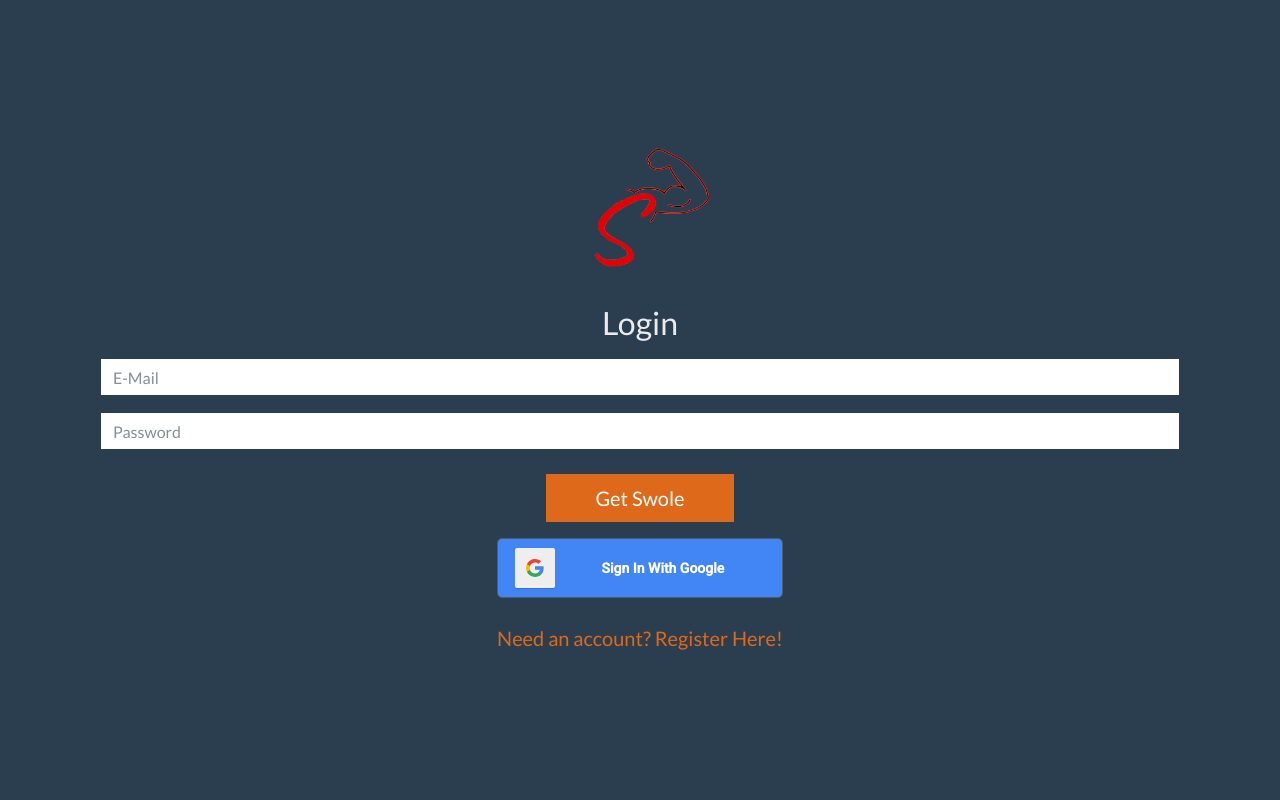
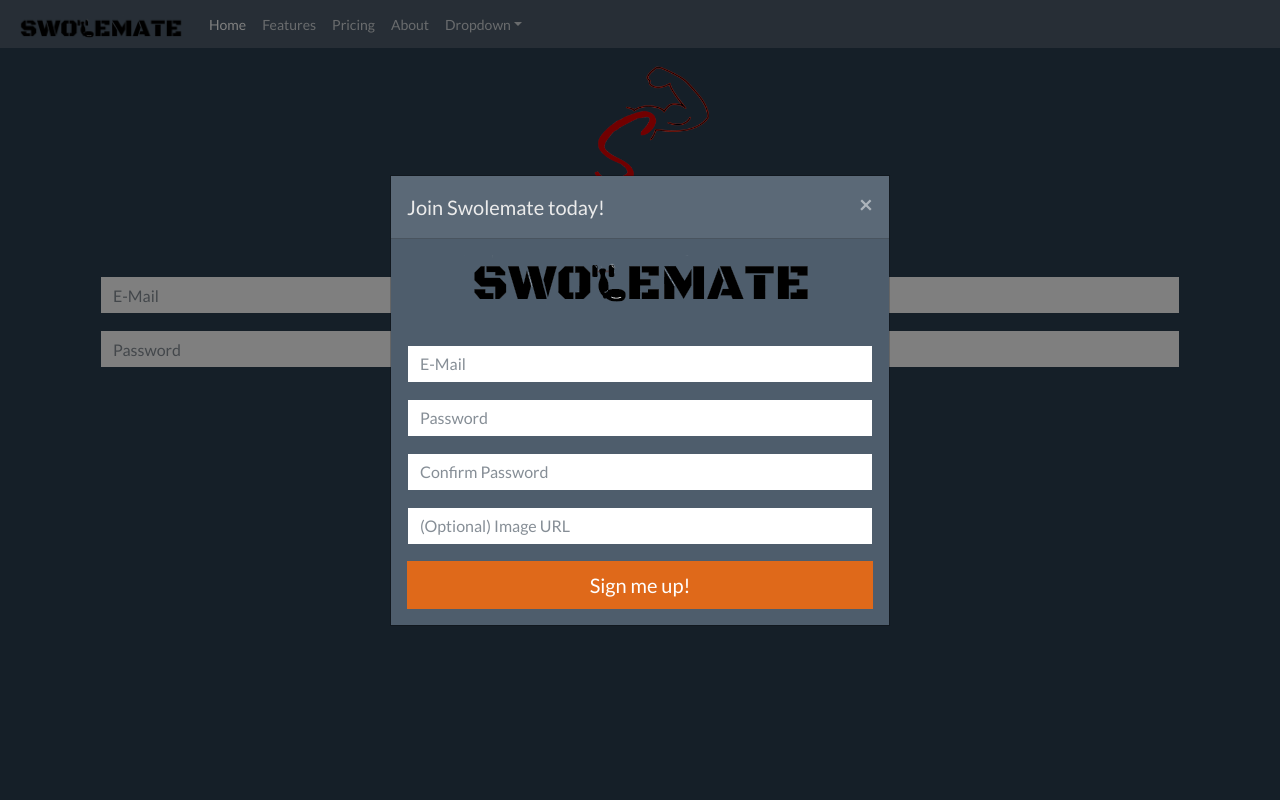
Before and after one commit to jbenjoy2/swolemate, a Flask app: page /sign-in in a window 1280 px wide. Run offline with Flask 2, Linux system fonts and the light colour scheme; some libraries are stand-ins or nearby versions.

Commit message:
added custom 404 page and error handling for 404. Added an edit profile capability. Made it so profile picture ends up in top right corner of nav bar if someone is signed in, and thats also a dropdown item

```diff
--- a/app.py
+++ b/app.py
@@ -48,6 +48,13 @@ def do_logout():
     if CURRENT_USER_KEY in session:
         del session[CURRENT_USER_KEY]
 
+
+# custom 404
+@app.errorhandler(404)
+def page_not_found(e):
+    # note that we set the 404 status explicitly
+    return render_template('404.html'), 404
+
 # google oauth routes
 
 
@@ -89,6 +96,25 @@ def authorize():
         return redirect('/')
 
 
+@app.route('/user/<int:user_id>/force-password-reset', methods=['GET', 'POST'])
+def force_reset_password(user_id):
+    if CURRENT_USER_KEY not in session or session[CURRENT_USER_KEY] != user_id:
+        do_logout()
+        return redirect('/sign-in')
+
+    user = User.query.get_or_404(user_id)
+    form = ForcedPasswordResetForm()
+
+    if form.validate_on_submit():
+        User.change_password(user_id=user_id, password=form.password.data)
+        db.session.commit()
+        flash('Password successfully changed!', 'success')
+        return redirect('/')
+    return render_template('/forced_reset.html', form=form, user=user)
+
+
+# main user routes outside of google oauth
+
 @app.route('/sign-in', methods=['GET', 'POST'])
 def show_login_page():
     """route to sign in user through database directly, not through google oauth"""
@@ -126,40 +152,7 @@ def show_login_page():
             login_form.email.errors = [
                 'Invalid Credentials. Please check email/password and try again']
 
-    return render_template('signin.html', login_form=login_form, register_form=register_form)
-
-
-@app.route('/')
-def show_home_page():
-    """route to show main welcome page...may delete or alter later"""
-    if CURRENT_USER_KEY in session:
-        user = User.query.get(session[CURRENT_USER_KEY])
-        return render_template('index.html', user=user)
-    # redirect to sign in page if no user is logged in
-    return redirect('/sign-in')
-
-
-@app.route('/logout', methods=['POST'])
-def logout():
-    do_logout()
-    return redirect('/')
-
-
-@app.route('/user/<int:user_id>/force-password-reset', methods=['GET', 'POST'])
-def force_reset_password(user_id):
-    if CURRENT_USER_KEY not in session or session[CURRENT_USER_KEY] != user_id:
-        do_logout()
-        return redirect('/sign-in')
-
-    user = User.query.get_or_404(user_id)
-    form = ForcedPasswordResetForm()
-
-    if form.validate_on_submit():
-        User.change_password(user_id=user_id, password=form.password.data)
-        db.session.commit()
-        flash('Password successfully changed!', 'success')
-        return redirect('/')
-    return render_template('/forced_reset.html', form=form, user=user)
+    return render_template('signin.html', login_form=login_form, register_form=register_form, img_cls='hidden')
 
 
 @app.route('/register', methods=['POST'])
@@ -172,16 +165,56 @@ def register_new_user():
     if register_form.validate_on_submit():
         try:
             user = User.signup(
-                email=register_form.email.data,
-                password=register_form.password.data,
+                email=register_form.new_email.data,
+                password=register_form.new_password.data,
                 image_url=register_form.image_url.data or User.image_url.default.arg
             )
             db.session.commit()
         except IntegrityError:
             flash("Email already registered! Please log in or try again", 'danger')
-            return render_tamplate('signin.html', register_form=register_form, login_form=login_form)
+            return render_template('signin.html', register_form=register_form, login_form=login_form)
 
         do_login(user)
         return redirect('/')
     else:
         return render_template('signin.html', register_form=register_form)
+
+
+@app.route('/user/<int:user_id>/edit', methods=['GET', 'POST'])
+def edit_user_profile(user_id):
+    if CURRENT_USER_KEY not in session or session[CURRENT_USER_KEY] != user_id:
+        do_logout()
+        return redirect('/sign-in')
+
+    user = User.query.get_or_404(user_id)
+
+    form = UserEditForm(obj=user)
+
+    if form.validate_on_submit():
+        user.email = form.email.data
+        user.username = form.username.data
+        user.image_url = form.image_url.data or User.image_url.default.arg
+        user.bio = form.bio.data
+
+        db.session.commit()
+
+        flash('Profile Successfully Updated!', 'success')
+        return redirect('/')
+    return render_template('edit_profile.html', form=form, user=user, img_src=user.image_url)
+
+
+@app.route('/')
+def show_home_page():
+    """route to show main welcome page...may delete or alter later"""
+    if CURRENT_USER_KEY in session:
+        user = User.query.get(session[CURRENT_USER_KEY])
+        return render_template('index.html', user=user, img_src=user.image_url)
+    # redirect to sign in page if no user is logged in
+    return redirect('/sign-in')
+
+
+@app.route('/logout', methods=['POST'])
+def logout():
+    """route to log user out of app"""
+    do_logout()
+    return redirect('/')
--- a/forms.py
+++ b/forms.py
@@ -4,7 +4,8 @@ from wtforms.validators import InputRequired, Email, Length, EqualTo
 
 
 class UserAddForm(FlaskForm):
-    new_email = StringField('E-Mail', validators=[InputRequired(), Email()])
+    new_email = StringField(
+        'E-Mail', validators=[InputRequired(), Email()], render_kw={"autofocus": True})
     new_password = PasswordField('Password', validators=[
         InputRequired(), Length(min=8), EqualTo('confirm', message='Passwords must match')])
     confirm = PasswordField('Confirm Password', validators=[
@@ -13,7 +14,8 @@ class UserAddForm(FlaskForm):
 
 
 class UserEditForm(FlaskForm):
-    email = StringField('E-Mail', validators=[InputRequired(), Email()])
+    email = StringField(
+        'E-Mail', validators=[InputRequired(), Email()], render_kw={"autofocus": True})
     username = StringField('(Optional) Username/Display Name',
                            validators=[Length(max=25)])
     image_url = StringField('(Optional) Image URL')
@@ -23,7 +25,7 @@ class UserEditForm(FlaskForm):
 class LoginForm(FlaskForm):
     email = StringField('E-Mail', validators=[InputRequired(), Email()])
     password = PasswordField('Password', validators=[
-                             InputRequired(), Length(min=8)])
+        InputRequired(), Length(min=8)])
 
 
 class ForcedPasswordResetForm(FlaskForm):
--- a/models.py
+++ b/models.py
@@ -56,6 +56,7 @@ class User(db.Model):
                 return user
             else:
                 return 'invalid password'
+
         return False
 
     @classmethod
--- a/static/app.css
+++ b/static/app.css
@@ -3,7 +3,7 @@ body {
 	height: 100%;
 }
 
-body.center-body {
+.center-body {
 	display: flex;
 	align-items: center;
 	padding-bottom: 40px;
@@ -42,3 +42,17 @@ span#g-text {
 	/* Use the Roboto font that is loaded in the <head> */
 	font-family: 'Roboto', sans-serif;
 }
+
+li.hidden {
+	display: none;
+}
+
+@media only screen and (max-width: 992px) {
+	#prof-pic {
+		display: none;
+	}
+}
+
+.text-primary {
+	color: royalblue !important;
+}
--- a/static/app.js
+++ b/static/app.js
@@ -1 +1,18 @@
 const $signup = $('#signup');
+const $registerModal = $('#registerModal');
+const $loginEmail = $('#email');
+const $loginPwd = $('#password');
+const $regEmail = $('#new_email');
+console.log($registerModal);
+
+setTimeout(function() {
+	if (!$loginEmail.val() && !$loginPwd.val()) {
+		$regEmail.attr('autofocus', 'autofocus');
+		$registerModal.modal('show');
+		$('registerModal').on('shown.bs.modal', function() {
+			// get the locator for an input in your modal. Here I'm focusing on
+			// the element with the id of myInput
+			$('#new_email').focus();
+		});
+	}
+}, 3000);
--- a/templates/base.html
+++ b/templates/base.html
@@ -8,10 +8,63 @@
     <link rel="stylesheet" href="https://bootswatch.com/4/superhero/bootstrap.min.css">
     <link rel="preconnect" href="https://fonts.gstatic.com">
     <link href="https://fonts.googleapis.com/css2?family=Roboto:wght@500&display=swap" rel="stylesheet">
-
+    <link rel="stylesheet" href="https://cdnjs.cloudflare.com/ajax/libs/font-awesome/5.15.1/css/all.css" integrity="sha512-f73UKwzP1Oia45eqHpHwzJtFLpvULbhVpEJfaWczo/ZCV5NWSnK4vLDnjTaMps28ocZ05RbI83k2RlQH92zy7A==" crossorigin="anonymous" />
     <title>Swolemate - {% block title %}{% endblock %} </title>
 </head>
-<body {%block style%}{%endblock%}>
+<body >
+    <nav class="navbar navbar-expand-lg navbar-dark bg-dark align-self-start">
+        <a class="navbar-brand" href="/">
+            <img src="/static/logo.png" alt=""  height="24" class="d-inline-block align-middle">
+        </a>
+        <button class="navbar-toggler" type="button" data-toggle="collapse" data-target="#navbarColor01" aria-controls="navbarColor01" aria-expanded="false" aria-label="Toggle navigation">
+          <span class="navbar-toggler-icon"></span>
+        </button>
+
+        <div class="collapse navbar-collapse" id="navbarColor01">
+          <ul class="navbar-nav mr-auto">
+            <li class="nav-item active">
+              <a class="nav-link" href="/">Home
+                <span class="sr-only">(current)</span>
+              </a>
+            </li>
+            <li class="nav-item">
+              <a class="nav-link" href="#">Features</a>
+            </li>
+            <li class="nav-item">
+              <a class="nav-link" href="#">Pricing</a>
+            </li>
+            <li class="nav-item">
+              <a class="nav-link" href="#">About</a>
+            </li>
+            <li class="nav-item dropdown">
+              <a class="nav-link dropdown-toggle" data-toggle="dropdown" href="#" role="button" aria-haspopup="true" aria-expanded="false">Dropdown</a>
+              <div class="dropdown-menu">
+                <a class="dropdown-item" href="#">Action</a>
+                <a class="dropdown-item" href="#">Another action</a>
+                <a class="dropdown-item" href="#">Something else here</a>
+                <div class="dropdown-divider"></div>
+                <a class="dropdown-item" href="#">Separated link</a>
+              </div>
+            </li>
+          </ul>
+          <ul class="navbar-nav ml-auto" id='prof-pic'>
+            <li class="nav-item dropdown {{img_cls}}">
+                <a class="nav-link" data-toggle="dropdown" href="#" role="button" aria-haspopup="true" aria-expanded="false">
+                    <img src="{{img_src}}" width="50" alt="" class="rounded-circle">
+                </a>
+                <div class="dropdown-menu dropdown-menu-right">
+                    {% if user%}
+                  <a class="dropdown-item" href="/user/{{user.id}}/edit">Edit Profile</a>
+                  {% endif %}
+                  <a class="dropdown-item" href="#">Another action</a>
+                  <a class="dropdown-item" href="#">Something else here</a>
+                  <div class="dropdown-divider"></div>
+                  <a class="dropdown-item" href="#">Log Out</a>
+                </div>
+              </li>
+          </ul>
+        </div>
+      </nav>
     <div class="container">
         {% for category, message in get_flashed_messages(with_categories=True) %}
         <div class="alert alert-{{ category }}">{{ message }}</div>
--- a/templates/signin.html
+++ b/templates/signin.html
@@ -2,7 +2,7 @@
 
 {% block title%}Log In{% endblock %}
 
-{%block style%}class='center-body'{%endblock%}
+{%block style%}center-body{%endblock%}
 {% block content%}
 <div class="container">
 
@@ -14,7 +14,7 @@
     {% for field in login_form if field.widget.input_type != 'hidden' %}
       {{ field(placeholder=field.label.text, class="form-control my-3") }}
       {% for error in field.errors %}
-        <span class="text-danger mb-2">{{ error }}</span>
+        <p class="text-danger mb-2">{{ error }}</p>
       {% endfor %}
     {% endfor %}
 
@@ -48,6 +48,8 @@
                   <span class="text-danger">{{ error }}</span>
                 {% endfor %}
                 {{ field(placeholder=field.label.text, class="form-control my-3") }}
+
+
               {% endfor %}
 
               <button class="btn btn-primary btn-lg btn-block">Sign me up!</button>
```
Also changed, not shown: templates/404.html (added, +14 -0 lines), templates/edit_profile.html (added, +28 -0 lines), templates/index.html (+9 -7 lines).
